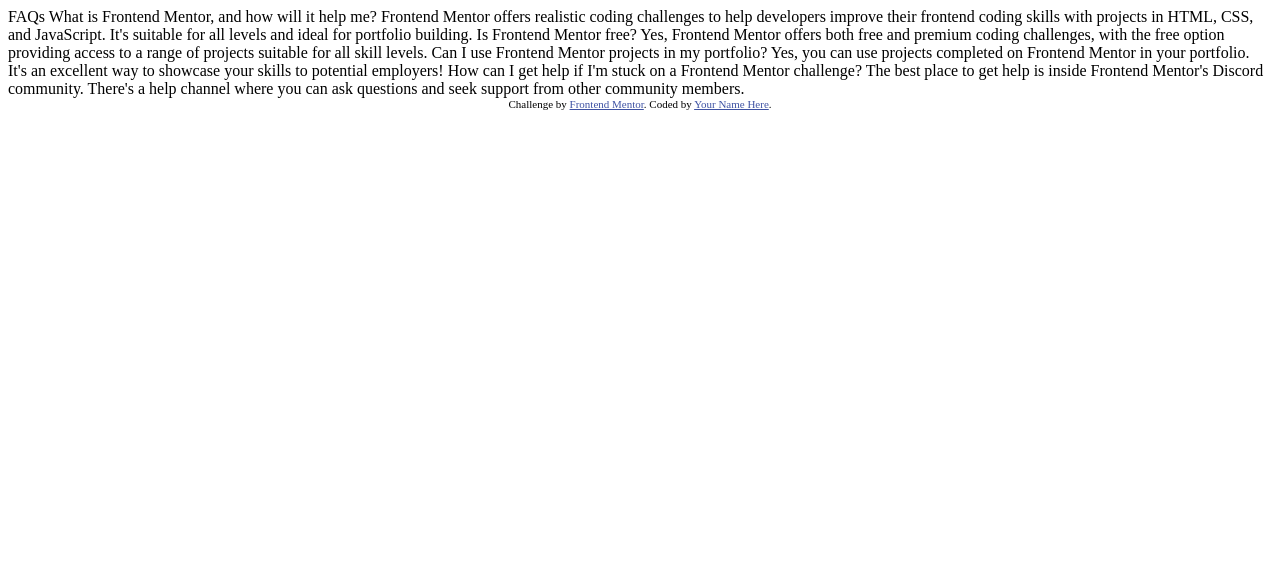
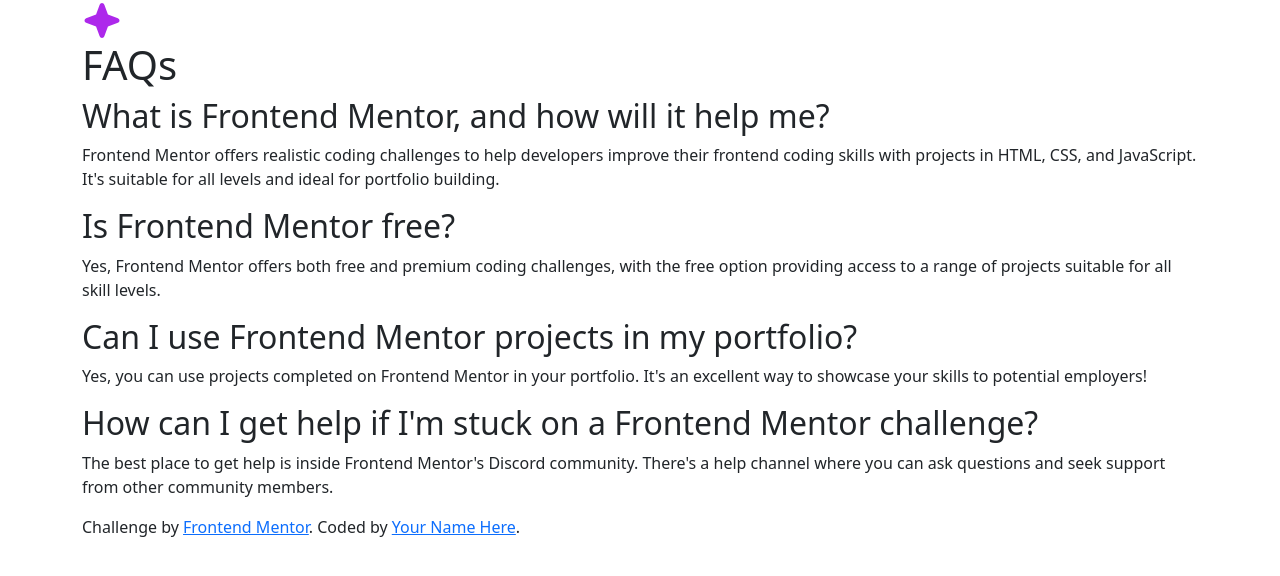
Before and after one commit to DavorTW/bootstrap-projects, a plain HTML site: page faq-accordion-main/index.html in a window 1280 px wide. Drawn offline with nearby package versions, Linux system fonts and the light colour scheme.

Commit message:
add changes

```diff
--- a/faq-accordion-main/index.html
+++ b/faq-accordion-main/index.html
@@ -1,48 +1,87 @@
 <!DOCTYPE html>
 <html lang="en">
+
 <head>
   <meta charset="UTF-8">
-  <meta name="viewport" content="width=device-width, initial-scale=1.0"> <!-- displays site properly based on user's device -->
+  <meta name="viewport" content="width=device-width, initial-scale=1.0">
+  <!-- displays site properly based on user's device -->
 
   <link rel="icon" type="image/png" sizes="32x32" href="./assets/images/favicon-32x32.png">
 
+  <link href="https://cdn.jsdelivr.net/npm/bootstrap@5.3.2/dist/css/bootstrap.min.css" rel="stylesheet"
+    integrity="sha384-T3c6CoIi6uLrA9TneNEoa7RxnatzjcDSCmG1MXxSR1GAsXEV/Dwwykc2MPK8M2HN" crossorigin="anonymous">
+
+
   <title>Frontend Mentor | FAQ accordion</title>
 
-  <!-- Feel free to remove these styles or customise in your own stylesheet 👍 -->
-  <style>
-    .attribution { font-size: 11px; text-align: center; }
-    .attribution a { color: hsl(228, 45%, 44%); }
-  </style>
 </head>
+
 <body>
+  <div class="container">
+    <div class="row">
+      <div class="col-12">
+        <img src="assets/images/icon-star.svg" alt="star icon">
+        <h1>FAQs</h1>
+      </div>
+    </div>
+    <div class="row">
+      <div class="col-12">
+        <h2>What is Frontend Mentor, and how will it help me?</h2>
+      </div>
+    </div>
+    <div class="row">
+      <div class="col-12">
+        <p>Frontend Mentor offers realistic coding challenges to help developers improve their
+            frontend coding skills with projects in HTML, CSS, and JavaScript. It's suitable for
+            all levels and ideal for portfolio building.</p>
+      </div>
+    </div>
 
-  FAQs
+    <div class="row">
+      <div class="col-12">
+        <h2>Is Frontend Mentor free?</h2>
+      </div>
+    </div>
+    <div class="row">
+      <div class="col-12">
+        <p>Yes, Frontend Mentor offers both free and premium coding challenges, with the free
+            option providing access to a range of projects suitable for all skill levels.</p>
+      </div>
+    </div>
 
-  What is Frontend Mentor, and how will it help me?
+    <div class="row">
+      <div class="col-12">
+        <h2>Can I use Frontend Mentor projects in my portfolio?</h2>
+      </div>
+    </div>
+    <div class="row">
+      <div class="col-12">
+        <p>Yes, you can use projects completed on Frontend Mentor in your portfolio. It's an excellent
+            way to showcase your skills to potential employers!</p>
+      </div>
+    </div>
 
-  Frontend Mentor offers realistic coding challenges to help developers improve their
-  frontend coding skills with projects in HTML, CSS, and JavaScript. It's suitable for
-  all levels and ideal for portfolio building.
+    <div class="row">
+      <div class="col-12">
+        <h2>How can I get help if I'm stuck on a Frontend Mentor challenge?</h2>
+      </div>
+    </div>
+    <div class="row">
+      <div class="col-12">
+        <p>The best place to get help is inside Frontend Mentor's Discord community. There's a help
+        channel where you can ask questions and seek support from other community members.</p>
+      </div>
+    </div>
+    <div class="row">
+      <div class="attribution">
+        Challenge by <a href="https://www.frontendmentor.io?ref=challenge" target="_blank">Frontend Mentor</a>.
+        Coded by <a href="#">Your Name Here</a>.
+      </div>
+    </div>
 
-  Is Frontend Mentor free?
+    <script src="https://cdn.jsdelivr.net/npm/bootstrap@5.3.2/dist/js/bootstrap.bundle.min.js"
+      integrity="sha384-C6RzsynM9kWDrMNeT87bh95OGNyZPhcTNXj1NW7RuBCsyN/o0jlpcV8Qyq46cDfL"
+      crossorigin="anonymous"></script>
+</body>
 
-  Yes, Frontend Mentor offers both free and premium coding challenges, with the free
-  option providing access to a range of projects suitable for all skill levels.
-
-  Can I use Frontend Mentor projects in my portfolio?
-
-  Yes, you can use projects completed on Frontend Mentor in your portfolio. It's an excellent
-  way to showcase your skills to potential employers!
-
-  How can I get help if I'm stuck on a Frontend Mentor challenge?
-
-  The best place to get help is inside Frontend Mentor's Discord community. There's a help
-  channel where you can ask questions and seek support from other community members.
-
-
-  <div class="attribution">
-    Challenge by <a href="https://www.frontendmentor.io?ref=challenge" target="_blank">Frontend Mentor</a>.
-    Coded by <a href="#">Your Name Here</a>.
-  </div>
-</body>
 </html>
```
